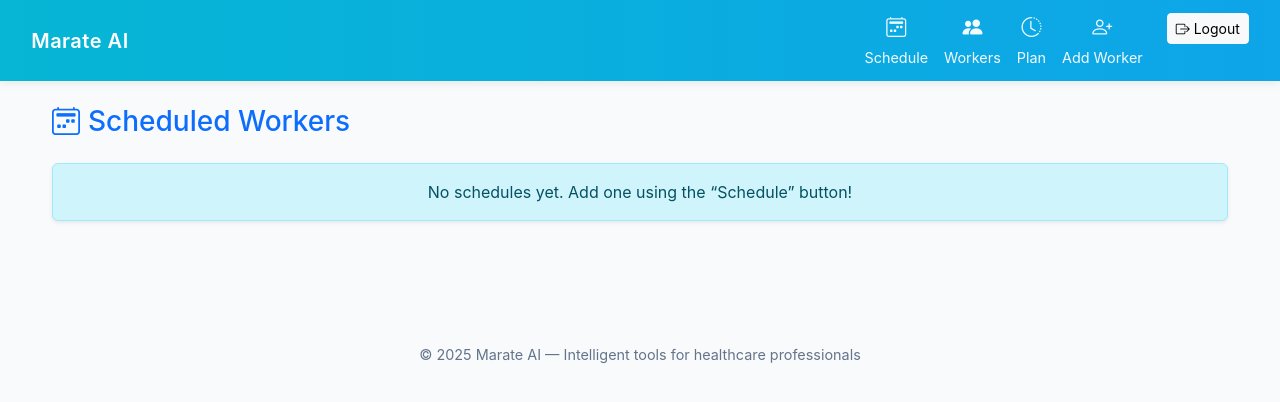
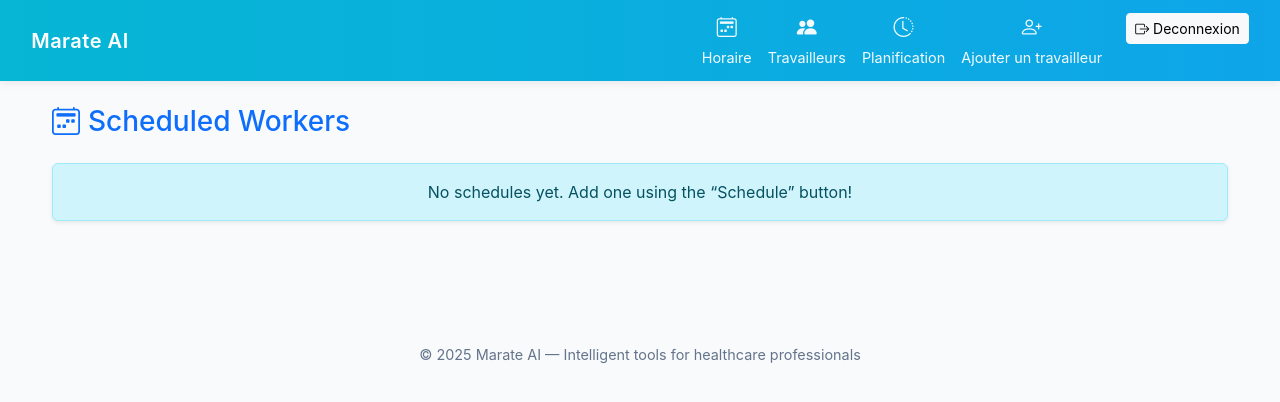
Before and after one commit to allarassemjonathan/marate_manager, a Flask app: page / in a window 1280 px wide. Shown: the top 402 px of the page. Run offline with Flask 2, Linux system fonts and the light colour scheme; the visitor is signed in with stand-in values (Sample User, id 1); data that the repository does not hold is empty; some libraries are stand-ins or nearby versions.

Commit message:
Translate navigation items to French

```diff
--- a/templates/base.html
+++ b/templates/base.html
@@ -150,31 +150,31 @@
         <li class="nav-item">
           <a href="{{ url_for('index') }}" class="nav-link">
             <i class="bi bi-calendar2-week"></i>
-            <span>Schedule</span>
+            <span>Horaire</span>
           </a>
         </li>
         <li class="nav-item">
           <a href="{{ url_for('workers') }}" class="nav-link">
             <i class="bi bi-people-fill"></i>
-            <span>Workers</span>
+            <span>Travailleurs</span>
           </a>
         </li>
         <li class="nav-item">
           <a href="{{ url_for('schedule') }}" class="nav-link">
             <i class="bi bi-clock-history"></i>
-            <span>Plan</span>
+            <span>Planification</span>
           </a>
         </li>
         <li class="nav-item">
           <a href="{{ url_for('add_worker') }}" class="nav-link">
             <i class="bi bi-person-plus"></i>
-            <span>Add Worker</span>
+            <span>Ajouter un travailleur</span>
           </a>
         </li>
         {% if 'user' in session %}
         <li class="nav-item">
           <a class="btn btn-sm btn-light ms-3" href="{{ url_for('logout') }}">
-            <i class="bi bi-box-arrow-right"></i> Logout
+            <i class="bi bi-box-arrow-right"></i> Deconnexion
           </a>
         </li>
         {% endif %}
```
